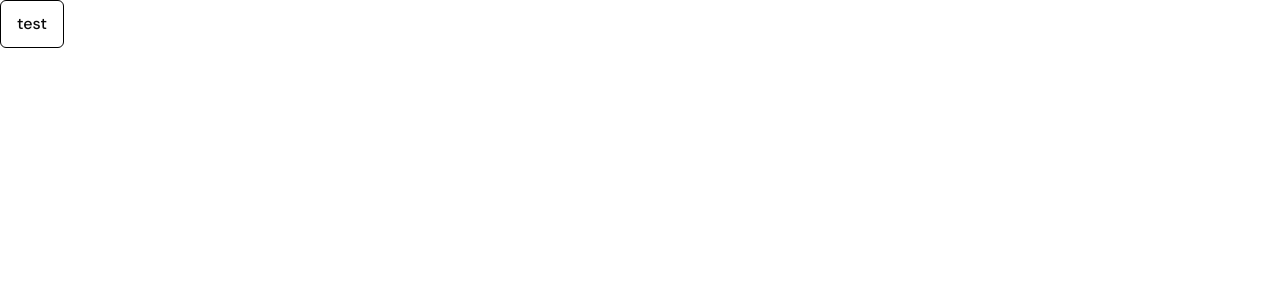
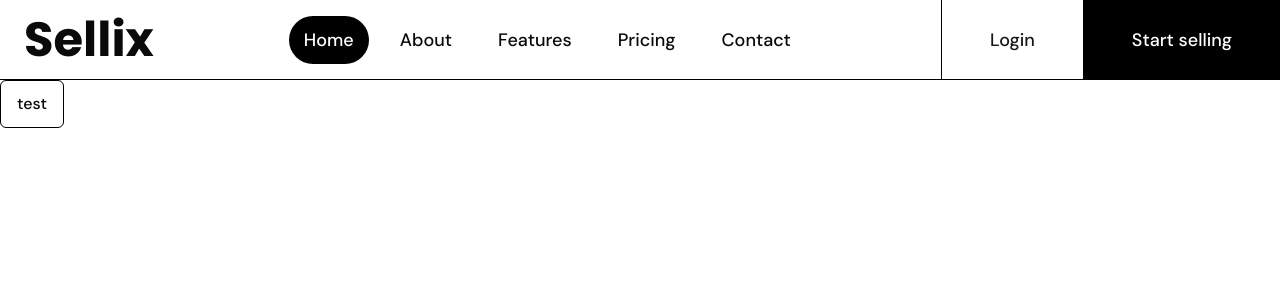
Before and after one commit to dpak1999/sellix, a Next.js app: page / in a window 1280 px wide. Shown: the top 300 px of the page. Built offline with nearby package versions, Linux system fonts and the light colour scheme.

Commit message:
Add : navbar and home layout

```diff
--- /dev/null
+++ b/src/app/(home)/_components/navbar.tsx
@@ -0,0 +1,103 @@
+"use client";
+
+import { Poppins } from "next/font/google";
+import Link from "next/link";
+import { ReactNode } from "react";
+import { usePathname } from "next/navigation";
+
+import { cn } from "@/lib/utils";
+import { Button } from "@/components/ui/button";
+
+const poppins = Poppins({
+  subsets: ["latin"],
+  weight: ["700"],
+});
+
+const NavbarItem = ({
+  children,
+  href,
+  isActive,
+}: {
+  href: string;
+  children: ReactNode;
+  isActive?: boolean;
+}) => {
+  return (
+    <Button
+      asChild
+      variant={"outline"}
+      className={cn(
+        "bg-transparent hover:bg-transparent rounded-full hover:border-primary border-transparent px-3.5 text-lg",
+        isActive && "bg-black text-white hover:bg-black hover:text-white"
+      )}
+    >
+      <Link href={href}>{children}</Link>
+    </Button>
+  );
+};
+
+const navbarItems = [
+  {
+    href: "/",
+    children: "Home",
+  },
+  {
+    href: "/about",
+    children: "About",
+  },
+  {
+    href: "/features",
+    children: "Features",
+  },
+  {
+    href: "/pricing",
+    children: "Pricing",
+  },
+  {
+    href: "/contact",
+    children: "Contact",
+  },
+];
+
+export const Navbar = () => {
+  const pathname = usePathname();
+
+  return (
+    <nav className="h-20 flex border-b justify-between font-medium bg-white">
+      <Link href={"/"} className="pl-6 flex items-center">
+        <span className={cn("text-5xl font-semibold", poppins.className)}>
+          Sellix
+        </span>
+      </Link>
+
+      <div className="items-center gap-4 hidden lg:flex">
+        {navbarItems.map((navbarItem) => (
+          <NavbarItem
+            key={navbarItem.href}
+            href={navbarItem.href}
+            isActive={pathname === navbarItem.href}
+          >
+            {navbarItem.children}
+          </NavbarItem>
+        ))}
+      </div>
+
+      <div className="hidden lg:flex">
+        <Button
+          asChild
+          variant={"secondary"}
+          className="border-l border-t-0 border-b-0 border-r-0 px-12 h-full rounded-none bg-white hover:bg-pink-400 text-lg transition-colors"
+        >
+          <Link href={"/sign-in"}>Login</Link>
+        </Button>
+        <Button
+          asChild
+          variant={"secondary"}
+          className="border-l border-t-0 border-b-0 border-r-0 px-12 h-full rounded-none bg-black text-white hover:text-black hover:bg-pink-400 text-lg transition-colors"
+        >
+          <Link href={"/sign-up"}>Start selling</Link>
+        </Button>
+      </div>
+    </nav>
+  );
+};
--- /dev/null
+++ b/src/app/(home)/layout.tsx
@@ -0,0 +1,16 @@
+import { ReactNode } from "react";
+
+import { Navbar } from "./_components/navbar";
+
+export default function HomeLaout({
+  children,
+}: Readonly<{
+  children: ReactNode;
+}>) {
+  return (
+    <div>
+      <Navbar />
+      {children}
+    </div>
+  );
+}
--- a/src/app/layout.tsx
+++ b/src/app/layout.tsx
@@ -1,5 +1,6 @@
 import type { Metadata } from "next";
 import { DM_Sans } from "next/font/google";
+
 import "./globals.css";
 
 const dmSans = DM_Sans({
```
